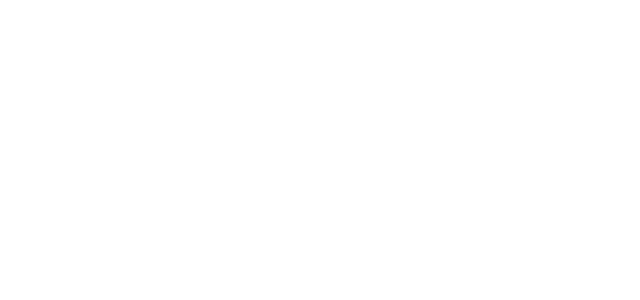
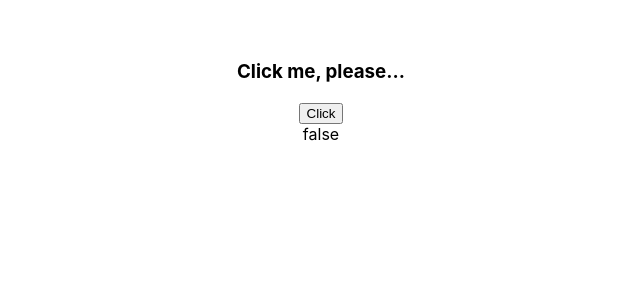
Before and after one commit to YuliaMas/react_ts_okten, a React (Create React App) app: page / in a window 1280 px wide. Shown: the top 300 px of the page, without its empty margins (319-959 px from the left). Built offline with nearby package versions, Linux system fonts and the light colour scheme.

Commit message:
Create custom hook UseToggle.tsx

```diff
--- a/src/App.tsx
+++ b/src/App.tsx
@@ -1,10 +1,27 @@
-import React, {FC} from 'react';
+import React, {FC,useState} from 'react';
 import './App.css';
+import Block from "./component/Block";
+import useToggle from "./hooks/useToggle";
 
 const App: FC = () => {
+    const [state, setState] = useState<boolean>(false);
+    const [value, toggleValue] = useToggle(state);
+    const [styleClass, setStyleClass] = useState<string>("blockHidden");
+    const click = () => {
+        setState(toggleValue);
+        value ? setStyleClass("blockHidden") : setStyleClass("blockVisible");
+
+    }
+
     return (
         <div className="App">
-
+            <h3>Click me, please...</h3>
+            <button onClick={() => {
+                click()
+            }}>Click
+            </button>
+            <div>{value.toString()}</div>
+            <Block styleClass={styleClass}>useState</Block>
         </div>
     );
 }
--- /dev/null
+++ b/src/component/Block.tsx
@@ -0,0 +1,19 @@
+import "./block.css";
+import React, {FC} from "react";
+import {IProps} from "../models/IProps";
+
+type IBlock = IProps & { children: React.ReactNode }
+const Block: FC<IBlock> = ({styleClass, children}) => {
+    console.log(styleClass);
+    return (
+        <div className={styleClass}>
+            <h2>{children}</h2>
+            <p>useState is probably one you are going to use a lot. Instead of using this.state from class components,
+                you can access the current state of a component instance, and initialise it, with one single function
+                call. Our desire for strong typing is that values we initially set, get per component update, and set
+                through events, always have the same type.</p>
+        </div>
+    )
+}
+
+export default Block;
--- /dev/null
+++ b/src/component/block.css
@@ -0,0 +1,15 @@
+body {
+    margin: 60px;
+}
+.blockVisible {
+    visibility: visible;
+}
+
+.blockHidden {
+    visibility: hidden;
+}
+
+p {
+    width: 70vw;
+    margin: 0 auto;
+}
--- /dev/null
+++ b/src/hooks/useToggle.tsx
@@ -0,0 +1,12 @@
+import {useState} from "react";
+
+const UseToggle = (init:boolean) => {
+    const [value, setValue] = useState(init);
+    function toggleValue() {
+        setValue(currentValue =>
+                 !currentValue);
+        return value;
+    }
+    return [value, toggleValue];
+}
+export  default UseToggle;
--- /dev/null
+++ b/src/models/IProps.ts
@@ -0,0 +1,3 @@
+export interface IProps {
+    styleClass : string
+}
```
